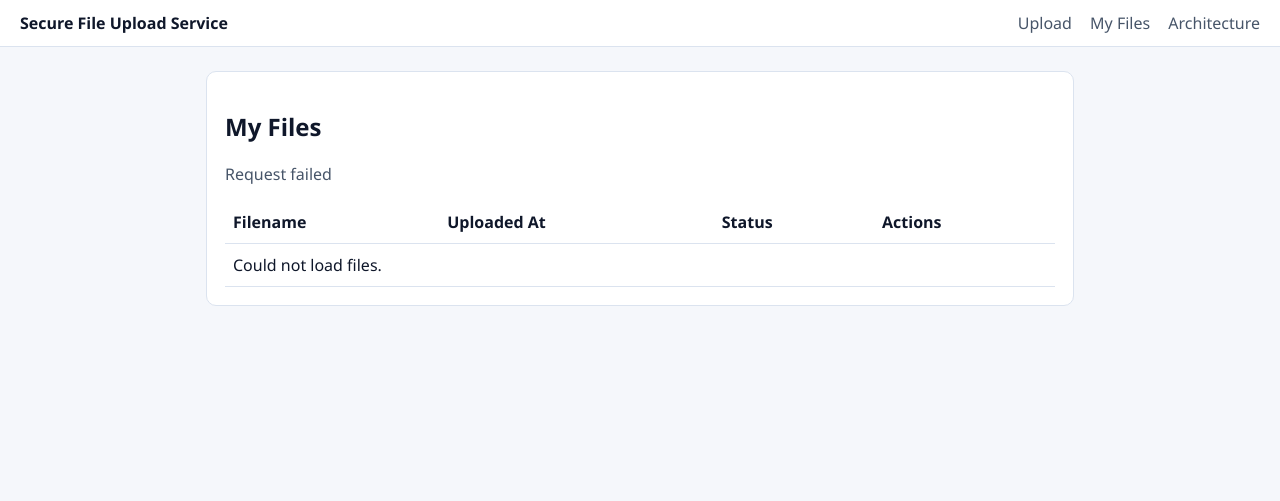
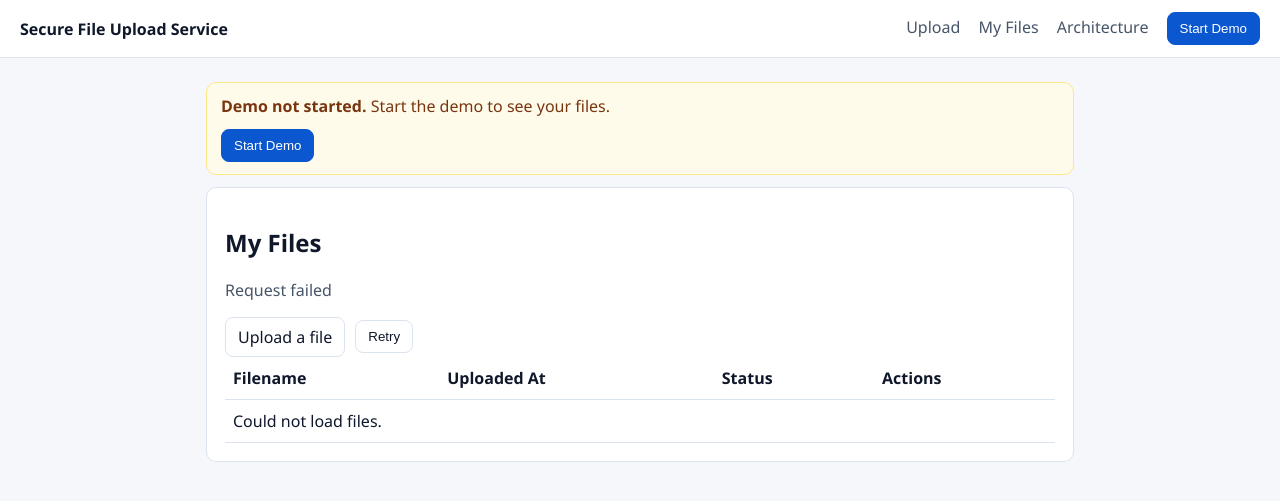
Before and after one commit to Shivaxm/SecureFileUploadService, a Python web app: template templates/files.html in a window 1280 px wide. Shown: the top 501 px of the page. Run offline with Jinja, Linux system fonts and the light colour scheme; the template is opened without the code that fills it, so the values that code supplies are empty.

Commit message:
Fixing demo mode

```diff
--- a/static/app.js
+++ b/static/app.js
@@ -20,6 +20,33 @@ async function api(url, options = {}) {
 async function startDemo() {
   // Backend endpoint used: POST /demo/start
   await api("/demo/start", { method: "POST" });
+}
+
+function initStartDemoButtons() {
+  const buttons = document.querySelectorAll('[data-action="start-demo"]');
+  if (!buttons.length) return;
+
+  buttons.forEach((btn) => {
+    btn.addEventListener("click", async () => {
+      const redirect = btn.dataset.redirect || "/upload";
+      const messageId = btn.dataset.messageId;
+      const message = messageId ? document.getElementById(messageId) : null;
+      const originalText = btn.textContent;
+      btn.disabled = true;
+      if (message) message.textContent = "Starting demo...";
+      btn.textContent = "Starting...";
+
+      try {
+        await startDemo();
+        window.location.href = redirect;
+      } catch (err) {
+        const msg = err && err.message ? err.message : "Could not start demo";
+        if (message) message.textContent = msg;
+        btn.textContent = originalText;
+        btn.disabled = false;
+      }
+    });
+  });
 }
 
 async function sha256Hex(file) {
@@ -88,6 +115,14 @@ function initUploadPage() {
   const resultName = document.getElementById("resultFileName");
   const resultStatus = document.getElementById("resultStatus");
 
+  // Default UI state: don't show PENDING until an upload is started.
+  if (result) result.classList.add("hidden");
+  if (resultName) resultName.textContent = "-";
+  if (resultStatus) {
+    resultStatus.textContent = "Ready";
+    resultStatus.className = "badge";
+  }
+
   button.addEventListener("click", async () => {
     const file = input.files && input.files[0];
     if (!file) {
@@ -112,6 +147,11 @@ function initUploadPage() {
         }),
       });
       const initBody = await initRes.json();
+
+      // Show result area as soon as the upload is initiated.
+      result.classList.remove("hidden");
+      resultName.textContent = file.name;
+      setBadge(resultStatus, "SCANNING");
 
       message.textContent = "Uploading file to storage...";
       await uploadBinary(
@@ -151,7 +191,8 @@ async function requestDownload(fileId, messageNode) {
 function renderFilesTable(files, tbody, message) {
   tbody.innerHTML = "";
   if (!files.length) {
-    tbody.innerHTML = '<tr><td colspan="4">No files yet.</td></tr>';
+    tbody.innerHTML =
+      '<tr><td colspan="4">No files yet — <a href="/upload">upload one</a>.</td></tr>';
     return;
   }
 
@@ -197,6 +238,7 @@ function initFilesPage() {
   const tbody = document.getElementById("filesTableBody");
   if (!tbody) return;
   const message = document.getElementById("filesMessage");
+  const retryBtn = document.getElementById("filesRetryBtn");
 
   const load = async () => {
     try {
@@ -205,14 +247,39 @@ function initFilesPage() {
       const files = await res.json();
       renderFilesTable(files, tbody, message);
       message.textContent = "";
-    } catch (err) { tbody.innerHTML = '<tr><td colspan="4">Could not load files.</td></tr>'; message.textContent = err.message; }
+      if (retryBtn) retryBtn.classList.add("hidden");
+      return true;
+    } catch (err) {
+      const msg = err && err.message ? err.message : "Could not load files.";
+      const demoNotStarted = msg.includes("Start demo at POST /demo/start");
+      tbody.innerHTML = demoNotStarted
+        ? '<tr><td colspan="4">Demo not started — click “Start Demo” above.</td></tr>'
+        : '<tr><td colspan="4">Could not load files.</td></tr>';
+      message.textContent = demoNotStarted ? "Demo not started." : msg;
+    }
+    if (retryBtn) retryBtn.classList.remove("hidden");
+    return false;
   };
 
-  load();
-  setInterval(load, 5000);
+  const start = async () => {
+    const ok = await load();
+    if (ok) {
+      setInterval(load, 5000);
+      return;
+    }
+
+    // If demo isn't started, avoid leaving users stuck. The templates already
+    // show a Start Demo CTA; here we just stop the auto-poll.
+    if (retryBtn) {
+      retryBtn.onclick = () => load();
+    }
+  };
+
+  start();
 }
 
 (function init() {
+  initStartDemoButtons();
   const page = document.body.dataset.page;
   if (page === "home") initHomePage();
   if (page === "upload") initUploadPage();
--- a/static/styles.css
+++ b/static/styles.css
@@ -20,6 +20,8 @@ body {
   display: flex; align-items: center; justify-content: space-between;
 }
 .topbar nav a { margin-left: 14px; color: var(--muted); text-decoration: none; }
+.topbar nav .btn { margin-left: 14px; }
+.mode-indicator { margin-left: 14px; color: var(--muted); font-size: 12px; }
 .brand { color: var(--text); text-decoration: none; font-weight: 700; }
 .container { max-width: 900px; margin: 24px auto; padding: 0 16px 40px; }
 .hero { margin-bottom: 16px; }
--- a/templates/base.html
+++ b/templates/base.html
@@ -6,13 +6,18 @@
   <title>{% block title %}Secure File Upload Service{% endblock %}</title>
   <link rel="stylesheet" href="/static/styles.css" />
 </head>
-<body data-page="{% block page %}{% endblock %}">
+<body data-page="{% block page %}{% endblock %}" data-demo="{% if request.cookies.get('demo') %}1{% else %}0{% endif %}">
   <header class="topbar">
     <a class="brand" href="/">Secure File Upload Service</a>
     <nav>
       <a href="/upload">Upload</a>
       <a href="/files">My Files</a>
       <a href="/architecture">Architecture</a>
+      {% if request.cookies.get('demo') %}
+        <span class="mode-indicator">Mode: Demo</span>
+      {% else %}
+        <button class="btn btn-primary" data-action="start-demo" data-redirect="/upload">Start Demo</button>
+      {% endif %}
     </nav>
   </header>
   <main class="container">
--- a/templates/files.html
+++ b/templates/files.html
@@ -2,9 +2,23 @@
 {% block title %}My Files | Secure File Upload Service{% endblock %}
 {% block page %}files{% endblock %}
 {% block content %}
+{% if not request.cookies.get('demo') %}
+<section class="banner">
+  <strong>Demo not started.</strong> Start the demo to see your files.
+  <div class="actions">
+    <button class="btn btn-primary" data-action="start-demo" data-redirect="/upload" data-message-id="filesDemoMsg">Start Demo</button>
+    <span id="filesDemoMsg" class="message"></span>
+  </div>
+</section>
+{% endif %}
+
 <section class="card">
   <h1>My Files</h1>
   <p id="filesMessage" class="message"></p>
+  <div class="row">
+    <a class="btn" href="/upload">Upload a file</a>
+    <button id="filesRetryBtn" class="btn hidden" type="button">Retry</button>
+  </div>
   <table>
     <thead>
       <tr>
@@ -15,7 +29,11 @@
       </tr>
     </thead>
     <tbody id="filesTableBody">
-      <tr><td colspan="4">Loading...</td></tr>
+      {% if request.cookies.get('demo') %}
+        <tr><td colspan="4">Loading...</td></tr>
+      {% else %}
+        <tr><td colspan="4">Demo not started — click “Start Demo” above.</td></tr>
+      {% endif %}
     </tbody>
   </table>
 </section>
```
Also changed, not shown: templates/upload.html (+11 -2 lines).
